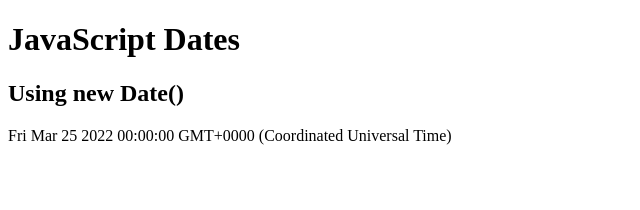
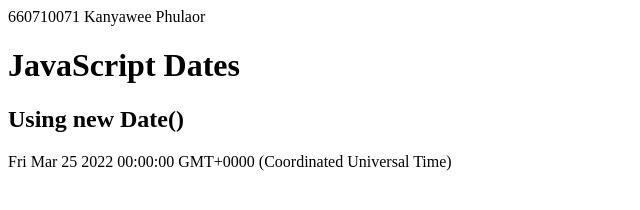
Before and after one commit to 660710071/517101_071, a plain HTML site: page index.html in a window 1280 px wide. Shown: the whole page, without its empty margins (0-640 px from the left). Drawn offline with Linux system fonts and the light colour scheme.

Commit message:
add id and name

```diff
--- a/index.html
+++ b/index.html
@@ -1,6 +1,8 @@
 <!DOCTYPE html>
 <html>
 <body>
+
+  660710071 Kanyawee Phulaor
 
 <h1>JavaScript Dates</h1>
 <h2>Using new Date()</h2>
```
